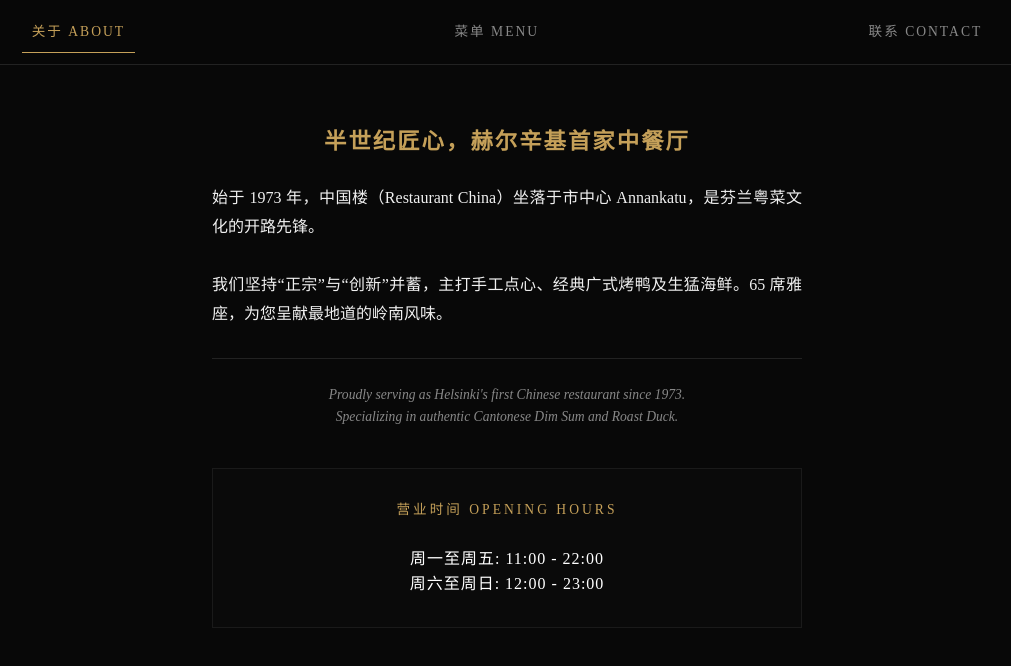
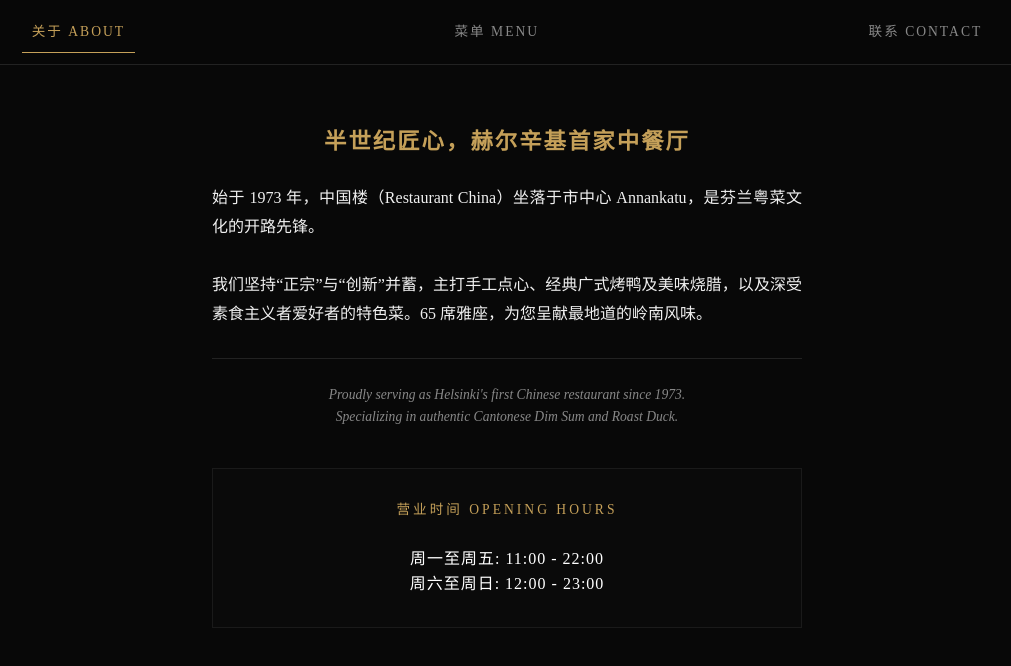
Before and after one commit to liuhaiyang2026/chinarestaurant, a plain HTML site: page index.html in a window 1280 px wide. Both pictures are taken after a click on the link "关于 ABOUT". Shown: the whole page, without its empty margins (133-1144 px from the left). Drawn offline with Linux system fonts and the light colour scheme.

Commit message:
Update index.html

```diff
--- a/index.html
+++ b/index.html
@@ -129,7 +129,7 @@
         <h2>半世纪匠心，赫尔辛基首家中餐厅</h2>
         <div class="zh-text">
             始于 1973 年，中国楼（Restaurant China）坐落于市中心 Annankatu，是芬兰粤菜文化的开路先锋。<br><br>
-            我们坚持“正宗”与“创新”并蓄，主打手工点心、经典广式烤鸭及生猛海鲜。65 席雅座，为您呈献最地道的岭南风味。
+            我们坚持“正宗”与“创新”并蓄，主打手工点心、经典广式烤鸭及美味烧腊，以及深受素食主义者爱好者的特色菜。65 席雅座，为您呈献最地道的岭南风味。
         </div>
         <div class="en-text">
             Proudly serving as Helsinki's first Chinese restaurant since 1973.<br>
```
